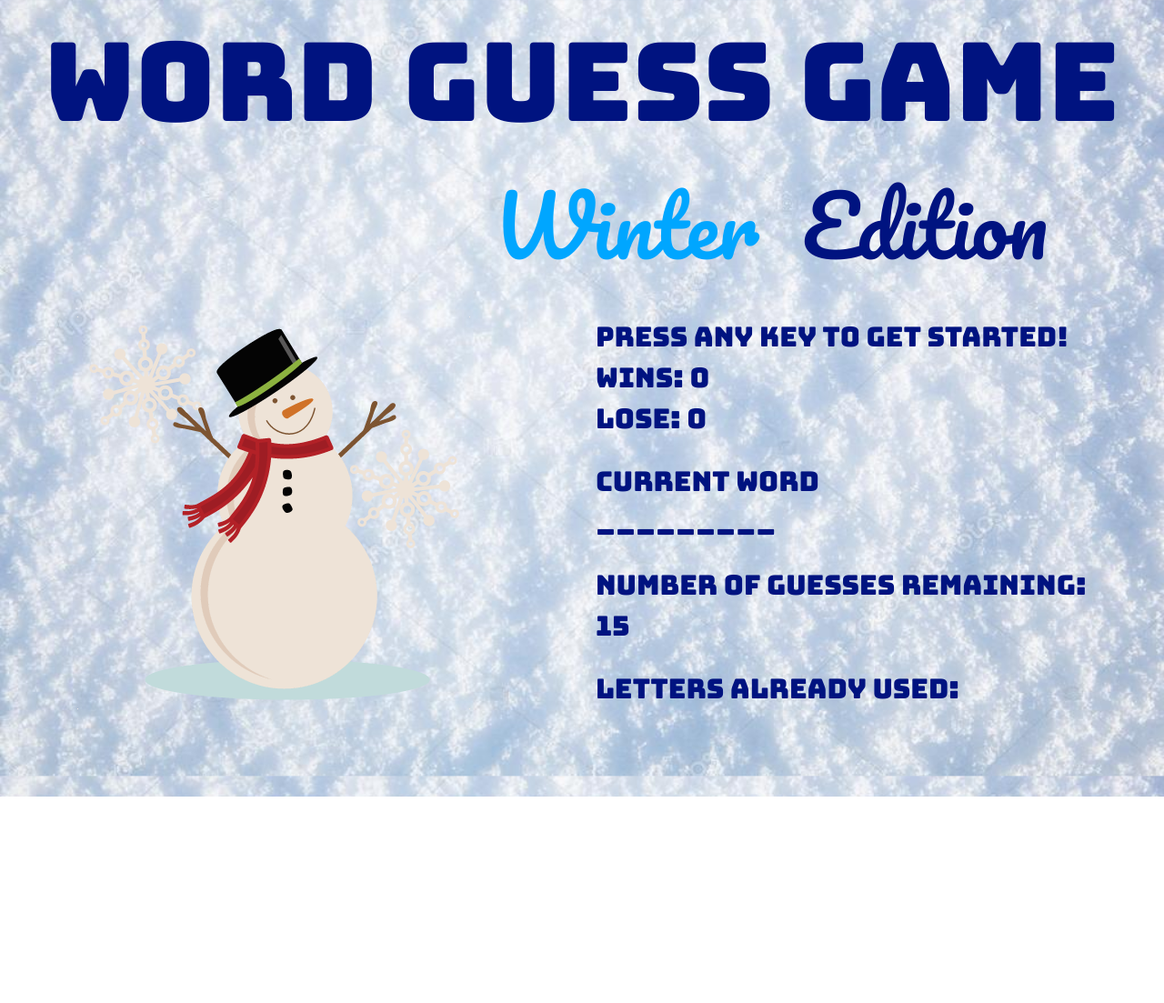
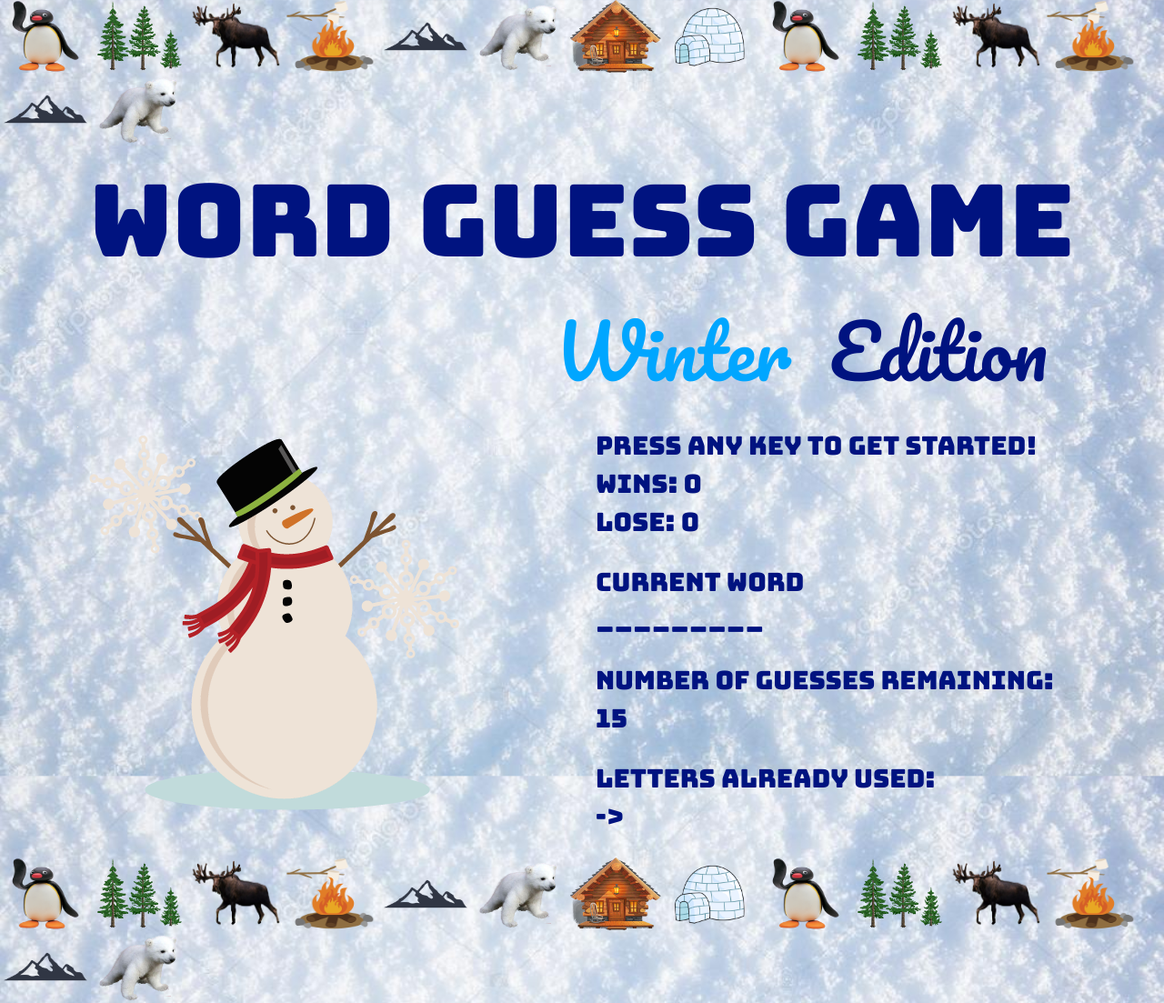
Before and after one commit to enricb94/Word-Guess-Game, a plain HTML site: page index.html in a window 1280 px wide. Shown: the whole page at 91% size. Before the commit the page ends 876 px from the top, so only its background shows below. Drawn offline with nearby package versions, Linux system fonts and the light colour scheme.

Commit message:
improved css

```diff
--- a/assets/css/style.css
+++ b/assets/css/style.css
@@ -9,14 +9,14 @@ body
 
 #fancy{
     font-family: 'Bungee', cursive;
-    font-size: 120px;
+    font-size: 110px;
     text-align:center;
     color:rgb(0, 19, 128);
 
 }
 #winter, #edition{
     font-family: 'Pacifico', cursive;
-    font-size:90px;
+    font-size:80px;
 }
 
 #winter{color:rgb(0, 166, 255);float:right;}
@@ -26,6 +26,6 @@ body
 .text
 {
     color:rgb(0, 19, 128);
-    font-size:30px;
+    font-size:28px;
     font-family: 'Bungee', cursive;
 }
--- a/assets/javascript/game.js
+++ b/assets/javascript/game.js
@@ -97,7 +97,7 @@ document.onkeyup=function(event)
             document.getElementById("actualword").innerHTML = totalSpaces
             guesses=15; //resetting the amount of guesses to the initial value.
             document.getElementById("guesses").innerHTML = guesses;
-            document.getElementById("letters").innerHTML = "" //resetting the guessed letters to none.
+            document.getElementById("letters").innerHTML = "->" //resetting the guessed letters to none.
         }
 
         if (guesses == 0)
@@ -111,7 +111,7 @@ document.onkeyup=function(event)
             document.getElementById("actualword").innerHTML = totalSpaces
             guesses=15;
             document.getElementById("guesses").innerHTML = guesses;
-            document.getElementById("letters").innerHTML = ""
+            document.getElementById("letters").innerHTML = "->"
         }
     }
 
--- a/index.html
+++ b/index.html
@@ -9,6 +9,21 @@
     </head>
 
     <body>
+        <span><img src="assets/images/image3.png" style="height:80px; width:100px;"></span>
+        <span><img src="assets/images/image4.png" style="height:80px; width:100px;"></span>
+        <span><img src="assets/images/image5.png" style="height:80px; width:100px;"></span>
+        <span><img src="assets/images/image6.png" style="height:80px; width:100px;"></span>
+        <span><img src="assets/images/image7.png" style="height:80px; width:100px;"></span>
+        <span><img src="assets/images/image8.png" style="height:80px; width:100px;"></span>
+        <span><img src="assets/images/image9.png" style="height:80px; width:100px;"></span>
+        <span><img src="assets/images/image10.png" style="height:80px; width:100px;"></span>
+        <span><img src="assets/images/image3.png" style="height:80px; width:100px;"></span>
+        <span><img src="assets/images/image4.png" style="height:80px; width:100px;"></span>
+        <span><img src="assets/images/image5.png" style="height:80px; width:100px;"></span>
+        <span><img src="assets/images/image6.png" style="height:80px; width:100px;"></span>
+        <span><img src="assets/images/image7.png" style="height:80px; width:100px;"></span>
+        <span><img src="assets/images/image8.png" style="height:80px; width:100px;"></span>
+
         <div class="container2">
             <div id="fancy">Word Guess Game</div>
             <div id="bottom-fancy">
@@ -16,7 +31,7 @@
                 <div id="winter"> Winter &nbsp; </div>
             </div>
         </div>
-        <br><br><br><br><br><br><br>
+        <br><br><br><br><br><br>
         <div class="container">
             <div class="row">
                 <div class="col-sm-6">
@@ -35,12 +50,26 @@
                     <div class="text" id="guesses">15</div>
                     <br>
                     <div class="text">Letters already used:</div>
-                    <div class="text" id="letters"></div>
-                    <br><br><br><br>
+                    <div class="text" id="letters">-></div>
+                    <br>
 
                 </div>
             </div>
         </div>
+        <span><img src="assets/images/image3.png" style="height:80px; width:100px;"></span>
+        <span><img src="assets/images/image4.png" style="height:80px; width:100px;"></span>
+        <span><img src="assets/images/image5.png" style="height:80px; width:100px;"></span>
+        <span><img src="assets/images/image6.png" style="height:80px; width:100px;"></span>
+        <span><img src="assets/images/image7.png" style="height:80px; width:100px;"></span>
+        <span><img src="assets/images/image8.png" style="height:80px; width:100px;"></span>
+        <span><img src="assets/images/image9.png" style="height:80px; width:100px;"></span>
+        <span><img src="assets/images/image10.png" style="height:80px; width:100px;"></span>
+        <span><img src="assets/images/image3.png" style="height:80px; width:100px;"></span>
+        <span><img src="assets/images/image4.png" style="height:80px; width:100px;"></span>
+        <span><img src="assets/images/image5.png" style="height:80px; width:100px;"></span>
+        <span><img src="assets/images/image6.png" style="height:80px; width:100px;"></span>
+        <span><img src="assets/images/image7.png" style="height:80px; width:100px;"></span>
+        <span><img src="assets/images/image8.png" style="height:80px; width:100px;"></span>
 
         <script src="assets/javascript/game.js"></script>
     </body>
```
Also changed, not shown: assets/images/image10.png (added), assets/images/image3.png (added), assets/images/image4.png (added), assets/images/image5.png (added), assets/images/image6.png (added), assets/images/image7.png (added), assets/images/image8.png (added), assets/images/image9.png (added).
